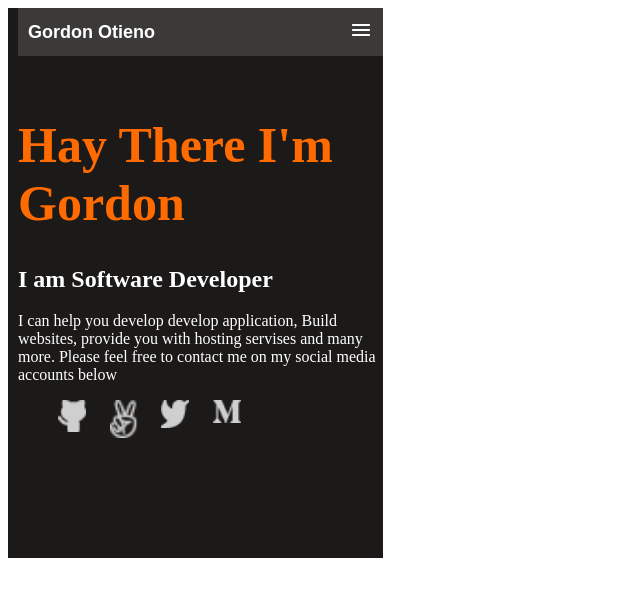
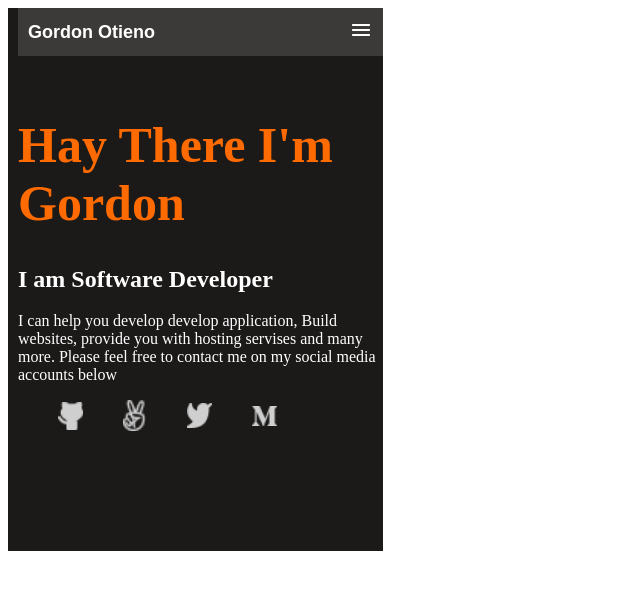
Before and after one commit to GordonOtieno/portfolio-website, a website: page index.html in a window 1280 px wide. Shown: the whole page, without its empty margins (0-640 px from the left). Drawn offline with Linux system fonts and the light colour scheme.

Commit message:
modify readme file

```diff
--- a/style.css
+++ b/style.css
@@ -29,7 +29,8 @@ nav {
   display: flex;
   flex-direction: row;
   justify-content: space-between;
-  width: 50%;
+  width: 60%;
+  align-items: center;
 }
 
 h1 {
@@ -69,3 +70,19 @@ ul {
 .space {
   height: 100px;
 }
+
+.linkedin-icon img {
+  width: 25px;
+}
+
+.angelist-icon img {
+  width: 23px;
+}
+
+.twiter-icon img {
+  width: 25px;
+}
+
+.medium-icon img {
+  width: 25px;
+}
```
Also changed, not shown: README.md.
